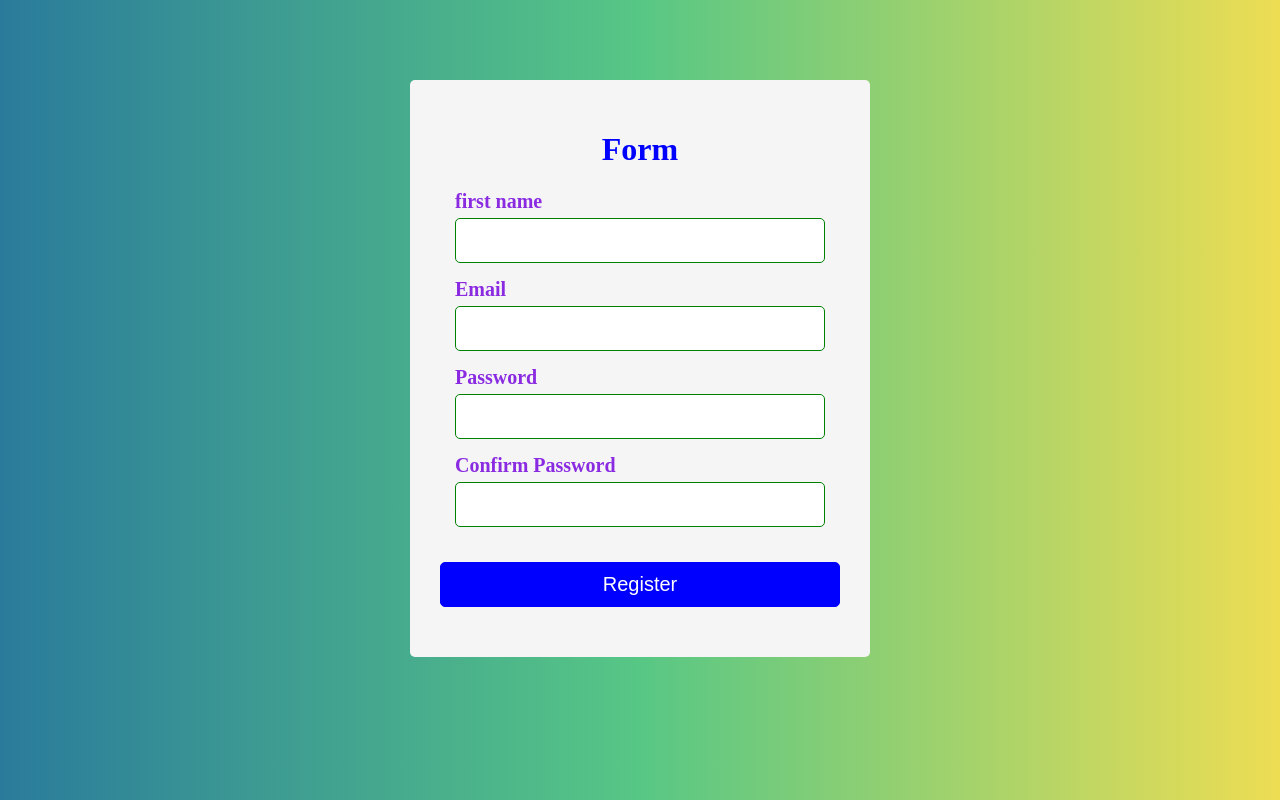
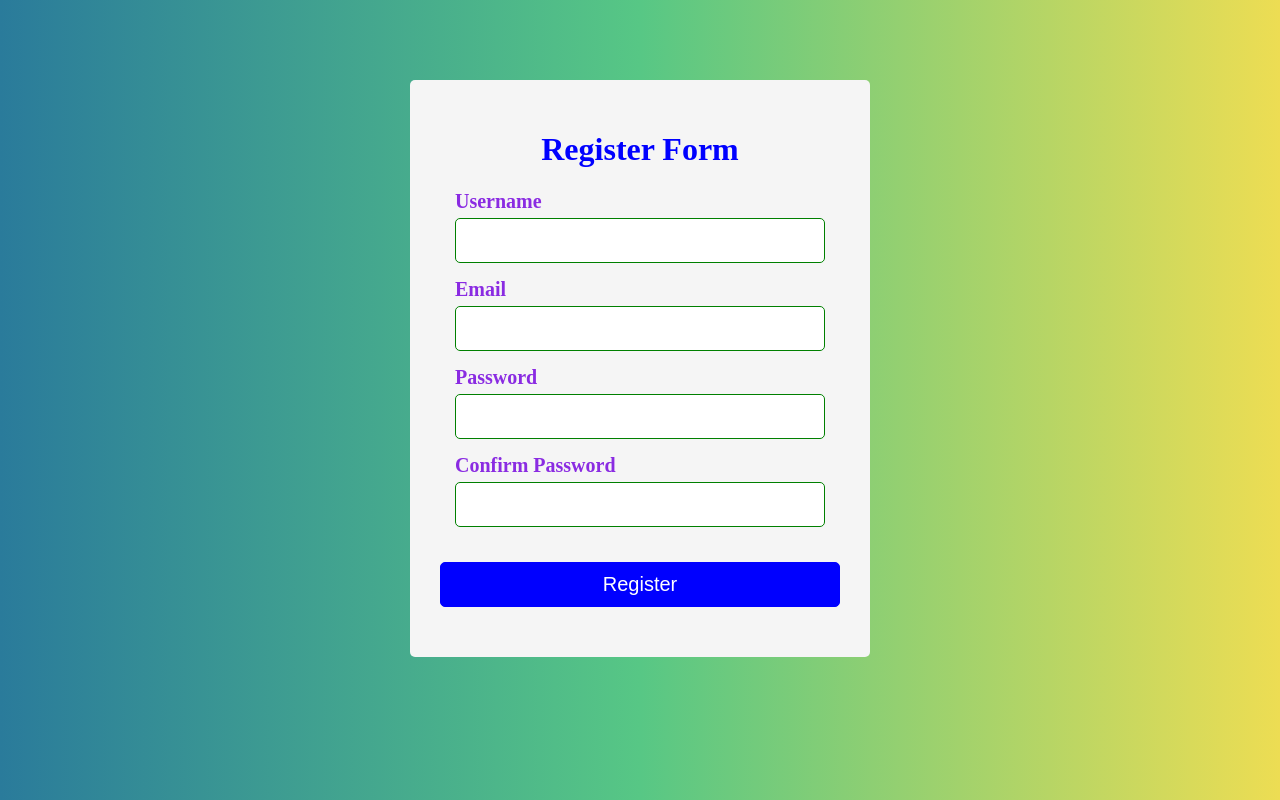
Before and after one commit to Christhu-Joel/validation-form, a plain HTML site: page index.html in a window 1280 px wide. Drawn offline with Linux system fonts and the light colour scheme.

Commit message:
update the code

```diff
--- a/index.html
+++ b/index.html
@@ -10,12 +10,12 @@
 <body>
     <div class="container">
         <form action="" id="form">
-            <h1>Form</h1>
+            <h1>Register Form</h1>
 
             <!-- username -->
 
             <div class="input-group">
-                <label for="username" class="input-label">first name</label>
+                <label for="username" class="input-label">Username</label>
                 <input type="text" id="username" name="username">
                 <div class="error"></div>
             </div>
```
